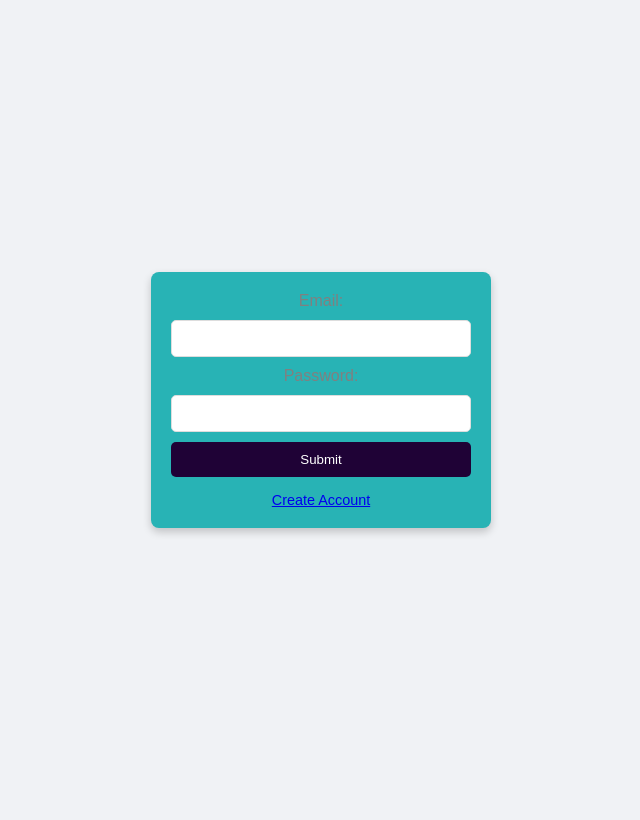
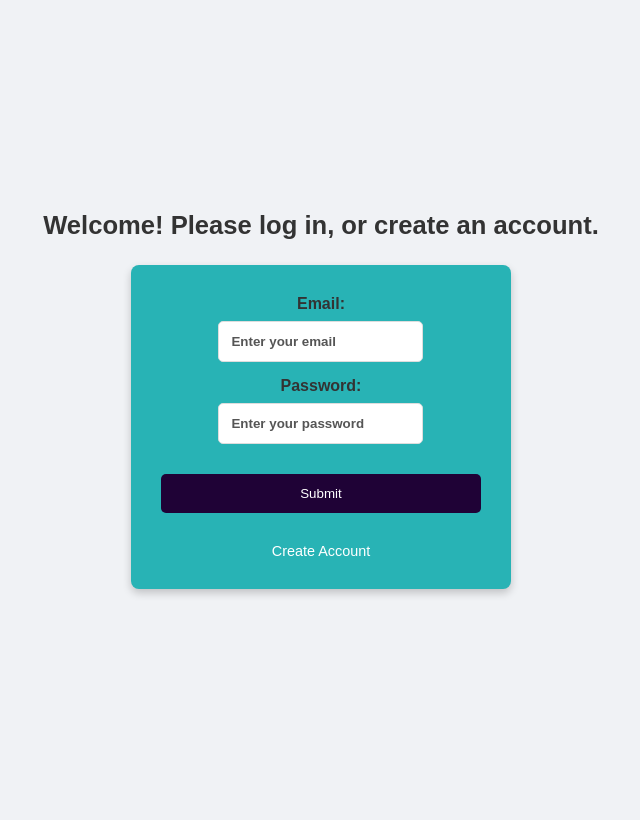
Before and after one commit to connormckellips/YMCA, a PHP site: page /login.php in a window 1280 px wide. Shown: the whole page, without its empty margins (319-959 px from the left). Run offline with PHP 8.4, Linux system fonts and the light colour scheme.

Commit message:
Add files via upload

```diff
--- a/login.php
+++ b/login.php
@@ -6,7 +6,7 @@
     <link rel="stylesheet" href="styles.css">
     <title>Login</title>
     <style>
-
+        /* Full-screen setup and centering */
         body, html {
             height: 100%;
             margin: 0;
@@ -17,38 +17,65 @@
             font-family: Arial, sans-serif;
         }
 
+        /* Centering container for welcome message and login form */
+        .container {
+            text-align: center;
+        }
+
+        /* Welcome message styling */
+        .welcome-message {
+            font-size: 1.6rem;
+            font-weight: bold;
+            margin-bottom: 25px;
+            color: #333;
+        }
+
+        /* Login form styling */
         .login-container {
-            width: 300px;
-            padding: 20px;
+            width: 320px;
+            padding: 30px;
             background-color: #28b3b5;
             box-shadow: 0px 4px 8px rgba(0, 0, 0, 0.2);
             border-radius: 8px;
             text-align: center;
+            margin: 0 auto;
         }
 
-        .login-container label,
-        .login-container input {
+        .login-container label {
+            color: #333; /* Darker label color */
+            font-weight: bold;
             display: block;
             width: 100%;
-            margin-bottom: 10px;
+            margin-bottom: 8px; /* Add space below labels */
         }
 
         .login-container input[type="text"],
         .login-container input[type="password"] {
-            padding: 10px;
+            padding: 12px;
             border: 1px solid #ddd;
             border-radius: 5px;
             box-sizing: border-box;
+            color: #333;
+            font-weight: bold;
+            margin-bottom: 15px; /* Add space below input fields */
+        }
+
+        /* Placeholder text styling */
+        .login-container input::placeholder {
+            color: #555;
+            opacity: 1;
         }
 
         .login-container input[type="submit"] {
             background-color: #1f0236;
             color: white;
-            padding: 10px;
+            padding: 12px;
             border: none;
             border-radius: 5px;
             cursor: pointer;
             width: 100%;
+            margin-top: 15px; /* Space above submit button */
+            margin-bottom: 10px; /* Space below submit button */
         }
 
         .login-container input[type="submit"]:hover {
@@ -56,24 +83,38 @@
         }
 
         .create-account {
-            margin-top: 15px;
+            margin-top: 20px;
             display: block;
             font-size: 0.9em;
+            color: #ffffff;
+            text-decoration: none;
+        }
+
+        .create-account:hover {
+            text-decoration: underline;
         }
     </style>
 </head>
 <body>
+    <div class="container">
+        <!-- Welcome message -->
+        <div class="welcome-message">
+            Welcome! Please log in, or create an account.
+        </div>
+
+        <!-- Login form container -->
         <div class="login-container">
             <form action="process_login.php" method="POST">
                 <label for="email">Email:</label>
-            <input type="text" id="email" name="email" required>
+                <input type="text" id="email" name="email" placeholder="Enter your email" required>
 
                 <label for="pwd">Password:</label>
-            <input type="password" id="pwd" name="pwd" required>
+                <input type="password" id="pwd" name="pwd" placeholder="Enter your password" required>
 
                 <input type="submit" value="Submit">
             </form>
             <a href="createAccount.php" class="create-account">Create Account</a>
         </div>
+    </div>
 </body>
 </html>
```
Lines whose indentation alone changed are shown as unchanged.
